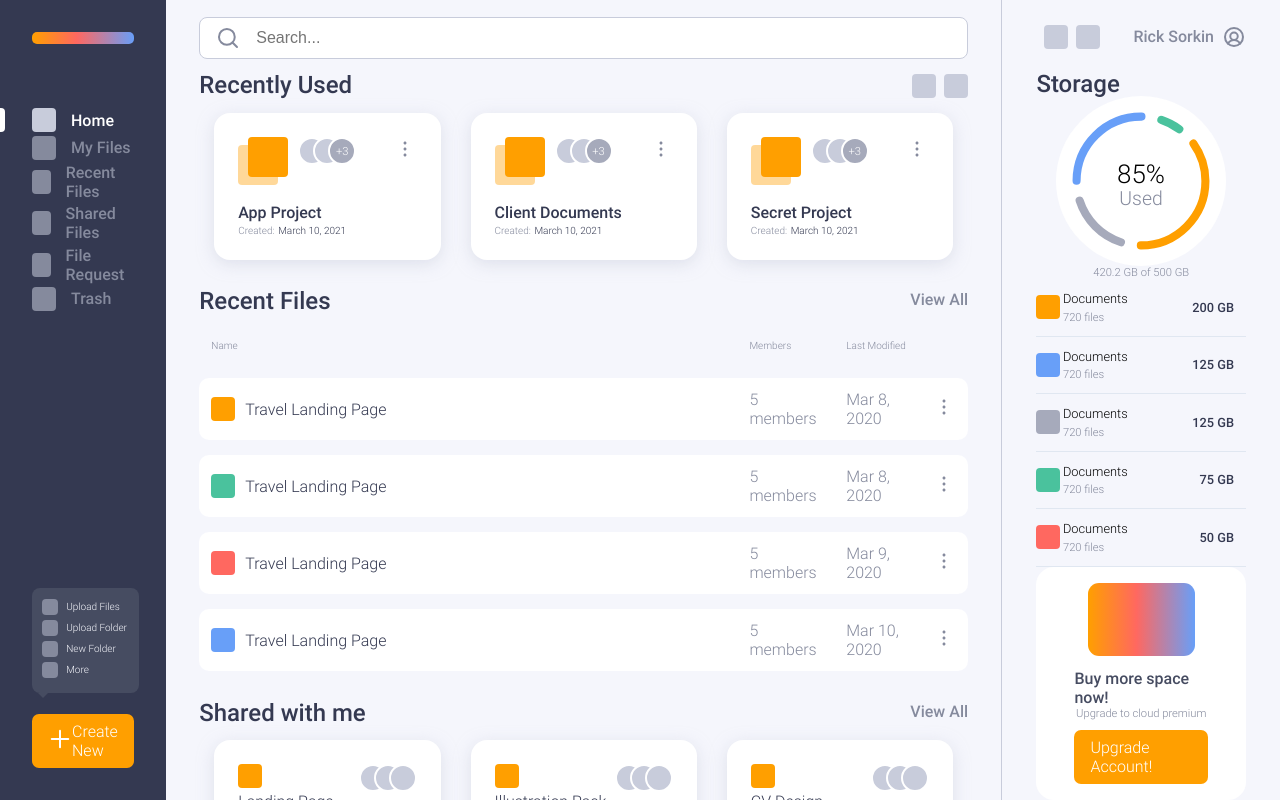
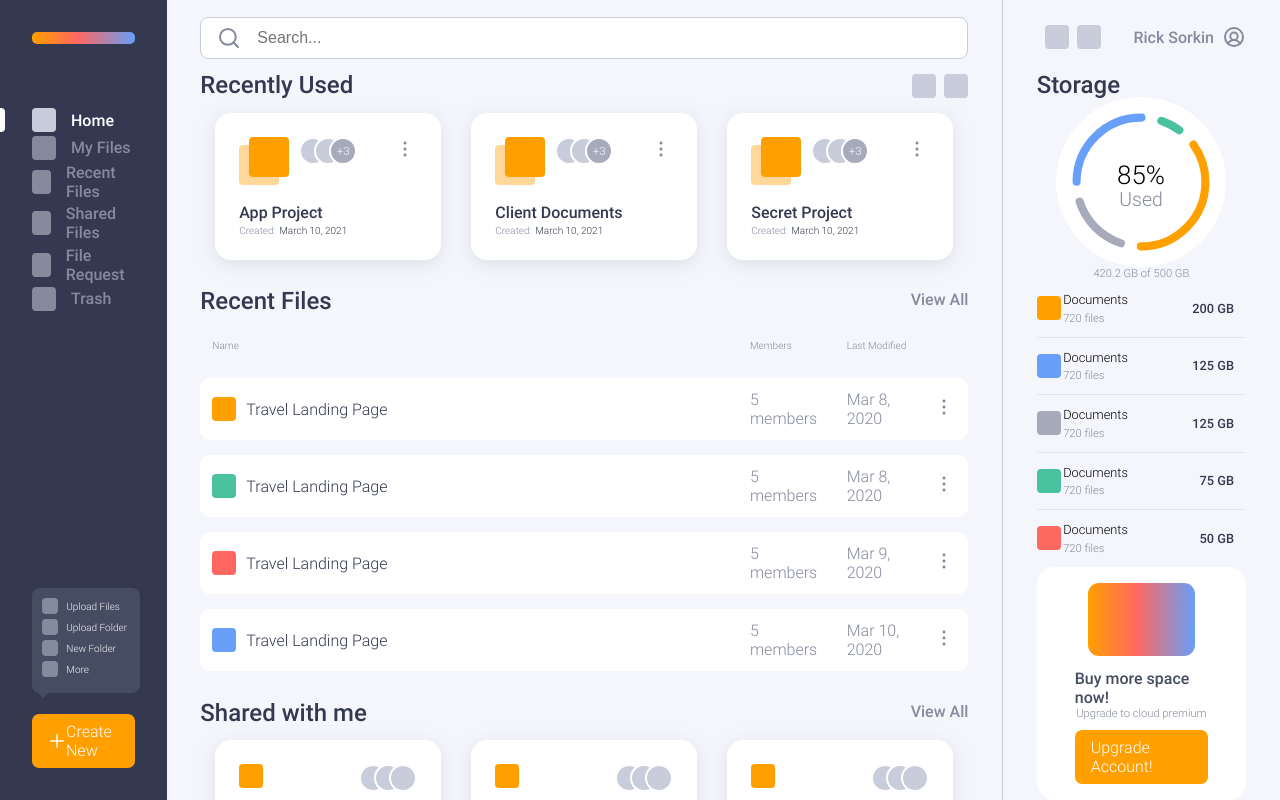
Before and after one commit to lamlemonpie/CSS-Challenge, a plain HTML site: page index.html in a window 1280 px wide. Drawn offline with Linux system fonts and the light colour scheme.

Commit message:
Grid style updated

```diff
--- a/css/styles.css
+++ b/css/styles.css
@@ -63,7 +63,7 @@ th {
 /* ------------------------------------------------------- */
 .app {
   display: grid;
-  grid-template-columns: 1.1fr 6fr 2fr;
+  grid-template-columns: 1.2fr 6fr 2fr;
   grid-template-areas: "sidebar content actions";
   /* gap: 30px; */ /* no gap */
 
@@ -164,7 +164,7 @@ th {
   width: 80%;
   display: flex;
   flex-direction: row;
-  justify-content: space-around;
+  justify-content: space-between;
   align-items: center;
 
   position: relative;
@@ -218,6 +218,10 @@ th {
 }
 .tooltip-item > span {
   margin-left: 8px;
+}
+
+.options-btn > img {
+  height: 18px;
 }
 
 /* ------------------------------------------------------- */
@@ -299,7 +303,7 @@ th {
   flex-grow: 1; /* to expand inside flex row of widgets */
   display: grid;
   grid-template-columns: 1fr 3fr 1fr;
-  grid-template-rows: 2.5fr 2fr 1fr;
+  grid-template-rows: 3fr 2.5fr 1fr;
   grid-template-areas:
     "file-icon  ... file-users"
     "file-name  file-name file-name"
@@ -378,7 +382,7 @@ th {
   overflow: auto;
   display: grid;
 
-  grid-template-rows: 1fr 5fr 2fr;
+  grid-template-rows: 1fr 5fr 2.5fr;
   grid-template-areas:
     "user"
     "storage"
@@ -494,6 +498,10 @@ th {
   border-bottom: 1px solid #e0e7f1;
 }
 
+.storage-table > tbody > tr:last-child {
+  border: none;
+}
+
 /*
   Dividing the storage table container in 2 columns and 2 rows
   for Documents types, ammount of files and icon
@@ -536,6 +544,9 @@ th {
 
 .premium {
   grid-area: premium;
+  display: flex;
+  justify-content: center;
+  align-items: center;
 }
 
 .premium-container {
--- a/index.html
+++ b/index.html
@@ -52,9 +52,7 @@
 
         <div class="options">
           <div class="button-orange options-btn">
-            <div class="btn-add">
-              <img src="icons/Plus.svg" alt="3 dots vertical" />
-            </div>
+            <img src="icons/Plus.svg" alt="add button" />
             <span class="btn-text">Create New</span>
 
             <div class="tooltip">
```
